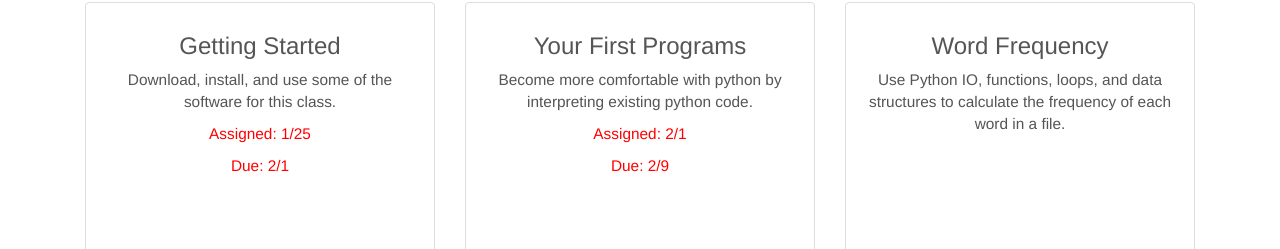
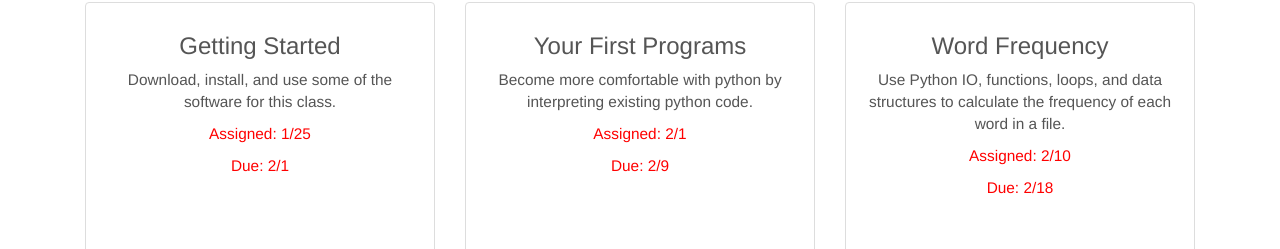
Before and after one commit to CodeSoftwareComputation/codesoftwarecomputation.github.io, a plain HTML site: page index.html in a window 1280 px wide. Shown: the part 3755-4004 px from the top of the page. Drawn offline with Linux system fonts and the light colour scheme.

Commit message:
Assign a3

```diff
--- a/index.html
+++ b/index.html
@@ -582,6 +582,10 @@
                                 <h3>Word Frequency</h3>
                                 <p>Use Python IO, functions, loops, and data structures to
                                 calculate the frequency of each word in a file.</p>
+                                <p class="text-important">Assigned: 2/10</p>
+                                <p class="text-important">
+                                Due: 2/18
+                                </p>
                             </a>
                         </div>
                         <div class="col-md-4">
```
Also changed, not shown: 1 other file.
